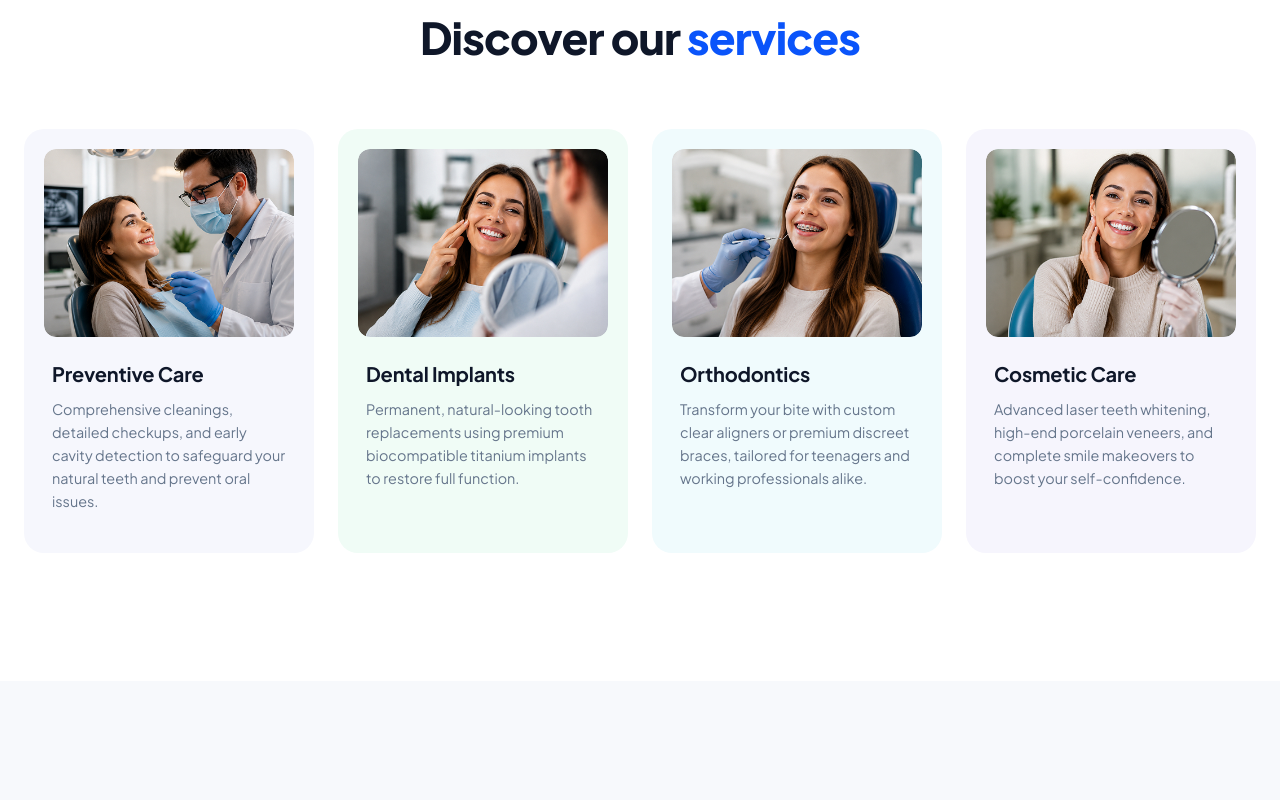
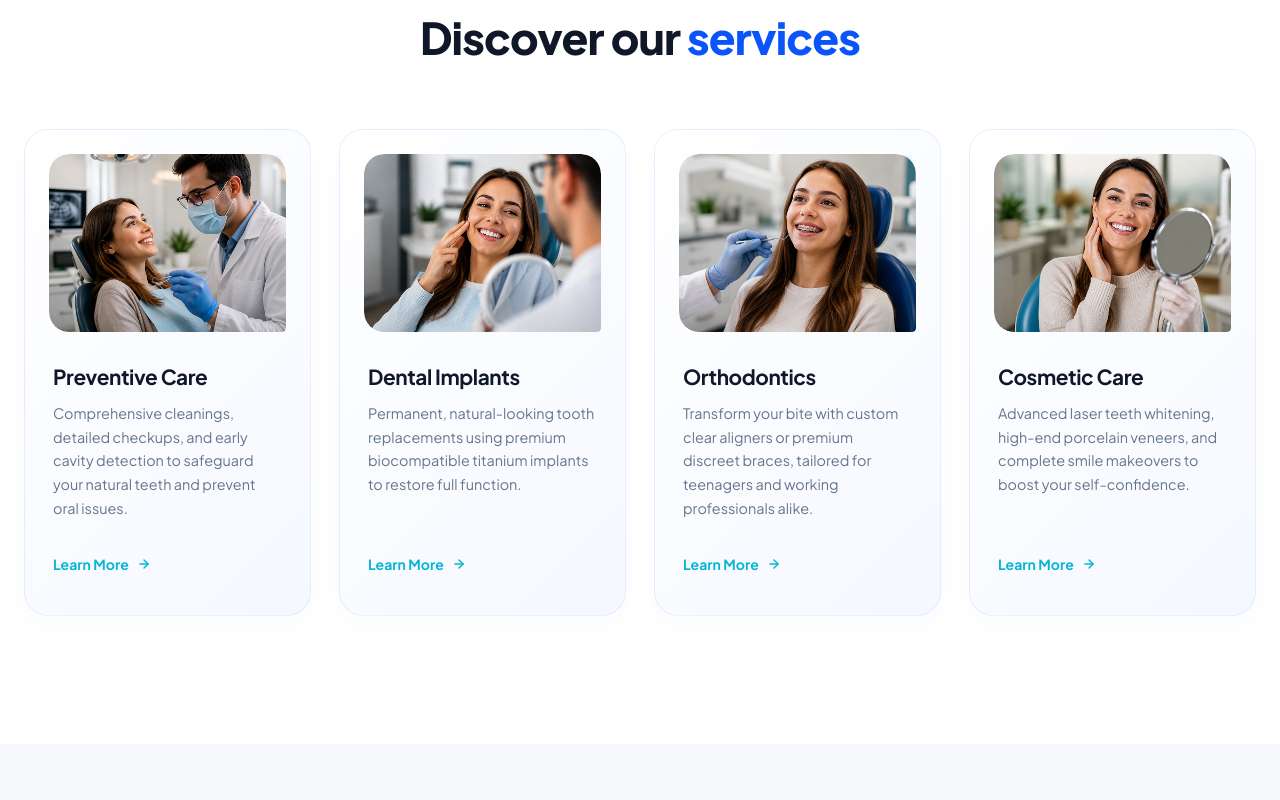
Before and after one commit to kapilwebfoxtech/smilecare, a plain HTML site: page index.html in a window 1280 px wide. Shown: the part 1180-1980 px from the top of the page. Drawn offline with Linux system fonts and the light colour scheme.

Commit message:
newchanges

```diff
--- a/index.html
+++ b/index.html
@@ -195,43 +195,71 @@
                 <div class="services-grid">
                     <!-- Service 1: Preventive Care -->
                     <div class="service-card card-blue" id="service-preventive">
-                        <div class="service-img-wrapper ">
+                        <div class="service-img-wrapper">
                             <img src="assets/images/preventivecare.jpg" alt="Preventive Care">
                         </div>
 
                         <h3>Preventive Care</h3>
-                        <p>Comprehensive cleanings, detailed checkups, and early cavity detection to safeguard your
-                            natural teeth and prevent oral issues.</p>
+                        <p>Comprehensive cleanings, detailed checkups, and early cavity detection to safeguard your natural teeth and prevent oral issues.</p>
+
+                        <div class="service-link">
+                            <span>Learn More</span>
+                            <svg width="14" height="14" viewBox="0 0 24 24" fill="none" stroke="currentColor" stroke-width="2.5" stroke-linecap="round" stroke-linejoin="round">
+                                <line x1="5" y1="12" x2="19" y2="12"></line>
+                                <polyline points="12 5 19 12 12 19"></polyline>
+                            </svg>
+                        </div>
                     </div>
 
                     <!-- Service 2: Restorative Dentistry -->
                     <div class="service-card card-green" id="service-restorative">
-                        <div class="service-img-wrapper ">
-                            <img src="assets/images/dental-implants.jpg" alt="Preventive Care">
+                        <div class="service-img-wrapper">
+                            <img src="assets/images/dental-implants.jpg" alt="Dental Implants">
                         </div>
                         <h3>Dental Implants</h3>
-                        <p>Permanent, natural-looking tooth replacements using premium biocompatible titanium implants
-                            to restore full function.</p>
+                        <p>Permanent, natural-looking tooth replacements using premium biocompatible titanium implants to restore full function.</p>
+
+                        <div class="service-link">
+                            <span>Learn More</span>
+                            <svg width="14" height="14" viewBox="0 0 24 24" fill="none" stroke="currentColor" stroke-width="2.5" stroke-linecap="round" stroke-linejoin="round">
+                                <line x1="5" y1="12" x2="19" y2="12"></line>
+                                <polyline points="12 5 19 12 12 19"></polyline>
+                            </svg>
+                        </div>
                     </div>
 
                     <!-- Service 3: Orthodontics & Aligners -->
                     <div class="service-card card-cyan" id="service-orthodontics">
-                        <div class="service-img-wrapper ">
-                            <img src="assets/images/orthodontics.jpg" alt="Preventive Care">
+                        <div class="service-img-wrapper">
+                            <img src="assets/images/orthodontics.jpg" alt="Orthodontics">
                         </div>
                         <h3>Orthodontics</h3>
-                        <p>Transform your bite with custom clear aligners or premium discreet braces, tailored for
-                            teenagers and working professionals alike.</p>
+                        <p>Transform your bite with custom clear aligners or premium discreet braces, tailored for teenagers and working professionals alike.</p>
+
+                        <div class="service-link">
+                            <span>Learn More</span>
+                            <svg width="14" height="14" viewBox="0 0 24 24" fill="none" stroke="currentColor" stroke-width="2.5" stroke-linecap="round" stroke-linejoin="round">
+                                <line x1="5" y1="12" x2="19" y2="12"></line>
+                                <polyline points="12 5 19 12 12 19"></polyline>
+                            </svg>
+                        </div>
                     </div>
 
                     <!-- Service 4: Cosmetic Dentistry -->
                     <div class="service-card card-slate" id="service-cosmetic">
-                        <div class="service-img-wrapper ">
-                            <img src="assets/images/cosmoticcaare.jpg" alt="Preventive Care">
+                        <div class="service-img-wrapper">
+                            <img src="assets/images/cosmoticcaare.jpg" alt="Cosmetic Care">
                         </div>
                         <h3>Cosmetic Care</h3>
-                        <p>Advanced laser teeth whitening, high-end porcelain veneers, and complete smile makeovers to
-                            boost your self-confidence.</p>
+                        <p>Advanced laser teeth whitening, high-end porcelain veneers, and complete smile makeovers to boost your self-confidence.</p>
+
+                        <div class="service-link">
+                            <span>Learn More</span>
+                            <svg width="14" height="14" viewBox="0 0 24 24" fill="none" stroke="currentColor" stroke-width="2.5" stroke-linecap="round" stroke-linejoin="round">
+                                <line x1="5" y1="12" x2="19" y2="12"></line>
+                                <polyline points="12 5 19 12 12 19"></polyline>
+                            </svg>
+                        </div>
                     </div>
                 </div>
             </div>
@@ -642,12 +670,14 @@
             <!-- Left Newsletter Panel (styled as the unique asymmetric card in the image) -->
             <div class="footer-card" id="footer-newsletter-card">
                 <div class="logo logo-footer">
-                    <svg width="28" height="28" viewBox="0 0 24 24" fill="none" xmlns="http://www.w3.org/2000/svg">
-                        <path
-                            d="M12 2C10.5 2 9 3.5 9 5C9 7.5 7 9.5 5 9.5C3.5 9.5 2 11 2 12.5C2 17.5 7 22 12 22C17 22 22 17.5 22 12.5C22 11 20.5 9.5 19 9.5C17 9.5 15 7.5 15 5C15 3.5 13.5 2 12 2Z"
-                            fill="#FFFFFF" />
-                    </svg>
-                    <span class="logo-text">Dental<span>Care</span></span>
+                               <a href="#" class="logo" id="brand-logo">
+                <svg width="28" height="28" viewBox="0 0 24 24" fill="none" xmlns="http://www.w3.org/2000/svg"
+                    class="logo-icon">
+                    <rect x="9" y="2" width="6" height="20" rx="3" fill="#0a54fa" />
+                    <rect x="2" y="9" width="20" height="6" rx="3" fill="#0a54fa" />
+                </svg>
+                <span class="logo-text">Smile<span>Care</span></span>
+            </a>
                 </div>
                 <p class="footer-card-tagline">Receive clinical care guides and dental health updates.</p>
                 <form class="newsletter-form" id="newsletter-form">
--- a/style.css
+++ b/style.css
@@ -820,77 +820,157 @@ h6 {
 .services-grid {
     display: grid;
     grid-template-columns: repeat(4, 1fr);
-    gap: 1.5rem;
+    gap: 1.75rem;
+}
+
+
+/* Card Theme Variables for Exquisite Branding */
+.card-blue {
+    --card-accent: var(--color-primary);
+    --card-accent-rgb: 10, 84, 250;
+    --card-bg-gradient: linear-gradient(135deg, #ffffff 0%, #f5f8ff 100%);
+    --service-index: "01";
+}
+
+.card-green {
+    --card-accent: var(--color-primary);
+    --card-accent-rgb: 10, 84, 250;
+    --card-bg-gradient: linear-gradient(135deg, #ffffff 0%, #f5f8ff 100%);
+    --service-index: "02";
+}
+
+.card-cyan {
+    --card-accent: var(--color-primary);
+    --card-accent-rgb: 10, 84, 250;
+    --card-bg-gradient: linear-gradient(135deg, #ffffff 0%, #f5f8ff 100%);
+    --service-index: "03";
+}
+
+.card-slate {
+    --card-accent: var(--color-primary);
+    --card-accent-rgb: 10, 84, 250;
+    --card-bg-gradient: linear-gradient(135deg, #ffffff 0%, #f5f8ff 100%);
+    --service-index: "04";
 }
 
 .service-card {
-    padding: 1.25rem;
+    padding: 1.5rem;
     padding-bottom: 2.5rem;
-    border-radius: 20px;
+    border-radius: 24px;
+    background: var(--card-bg-gradient);
+    border: 1px solid rgba(var(--card-accent-rgb), 0.08);
     transition: all var(--transition-normal);
     position: relative;
     overflow: hidden;
     display: flex;
     flex-direction: column;
-}
-
+    box-shadow: 0 10px 30px rgba(var(--card-accent-rgb), 0.02);
+}
+
+/* Decorative Index Counter Layer */
+.service-card::before {
+    content: var(--service-index);
+    position: absolute;
+    top: 1rem;
+    right: 1.5rem;
+    font-size: 3.5rem;
+    font-weight: 800;
+    font-family: var(--font-heading);
+    color: rgba(var(--card-accent-rgb), 0.05);
+    line-height: 1;
+    pointer-events: none;
+    transition: all var(--transition-normal);
+}
+
+
+
+/* Asymmetric Organic Image Wrapper */
 .service-img-wrapper {
     width: 100%;
-    margin-bottom: 1.5rem;
-    overflow: hidden;
-    border-radius: 12px;
+    margin-bottom: 2rem;
+    overflow: hidden; /* Clean clipping of image hover zoom */
+    position: relative;
+    border-radius: 20px 20px 4px 20px;
+    transition: border-radius var(--transition-normal);
 }
 
 .service-img-wrapper img {
-    border-radius: 12px;
+    border-radius: 20px 20px 4px 20px;
     height: auto;
     width: 100%;
     object-fit: cover;
     aspect-ratio: 4/3;
-    transition: transform var(--transition-slow);
+    transition: transform var(--transition-slow), border-radius var(--transition-normal);
 }
 
 .service-card h3 {
-    font-size: 1.25rem;
+    font-size: 1.3rem;
     font-weight: 700;
     margin-bottom: 0.75rem;
     color: var(--bg-dark);
-    letter-spacing: -0.01em;
-    padding: 0 0.5rem;
+    letter-spacing: -0.02em;
+    padding: 0 0.25rem;
+    transition: color var(--transition-normal);
 }
 
 .service-card p {
     font-size: 0.9rem;
     color: var(--text-muted);
-    line-height: 1.6;
-    padding: 0 0.5rem;
-}
-
-/* Premium Pastel Backgrounds */
-.card-blue {
-    background-color: #f6f7fd;
-}
-
-.card-green {
-    background-color: #f0fcf6;
-}
-
-.card-cyan {
-    background-color: #f0fbfd;
-}
-
-.card-slate {
-    background-color: #f6f5fd;
-}
-
-/* Card Hover Interactions */
+    line-height: 1.65;
+    padding: 0 0.25rem;
+    margin-bottom: 2rem;
+    flex-grow: 1;
+}
+
+
+/* Premium "Learn More" Call to Action */
+.service-link {
+    display: flex;
+    align-items: center;
+    gap: 0.5rem;
+    font-size: 0.875rem;
+    font-weight: 700;
+    color: var(--color-cyan); /* Unified default color to match 3rd card */
+    padding: 0 0.25rem;
+    transition: all var(--transition-normal);
+}
+
+.service-link svg {
+    transition: transform var(--transition-normal);
+}
+
+/* Hover Interactions */
 .service-card:hover {
-    transform: translateY(-8px);
-    box-shadow: 0 20px 40px -15px rgba(0, 0, 0, 0.05);
-}
-
-.service-card:hover img {
-    transform: scale(1.05);
+    transform: translateY(-10px);
+    border-color: rgba(var(--card-accent-rgb), 0.25);
+    box-shadow: 0 20px 40px -15px rgba(var(--card-accent-rgb), 0.12);
+}
+
+.service-card:hover::before {
+    color: rgba(var(--card-accent-rgb), 0.08);
+    transform: translateY(-4px);
+}
+
+.service-card:hover .service-img-wrapper,
+.service-card:hover .service-img-wrapper img {
+    border-radius: 20px 4px 20px 20px;
+}
+
+.service-card:hover .service-img-wrapper img {
+    transform: scale(1.04);
+}
+
+.service-card:hover h3 {
+    color: var(--card-accent);
+}
+
+.service-card:hover .service-link {
+    color: var(--bg-dark);
+    gap: 0.75rem;
+}
+
+.service-card:hover .service-link svg {
+    transform: translateX(4px);
 }
 
 /* --------------------------------------------------------------------------
```
